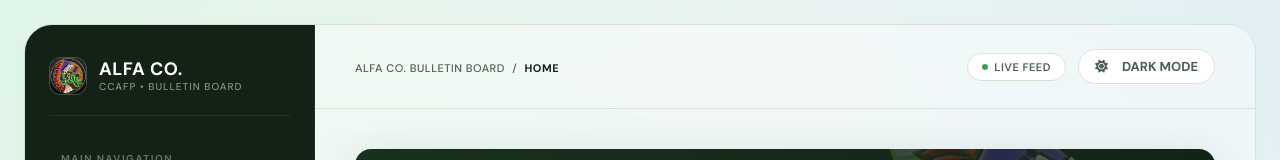
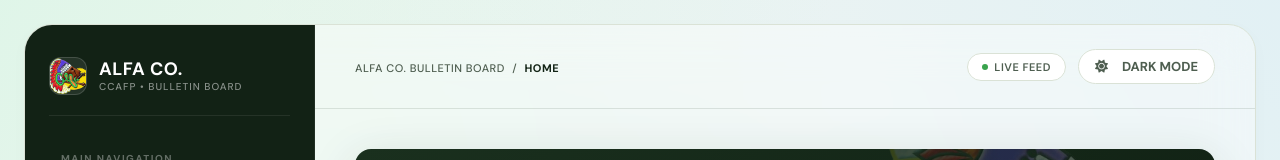
Before and after one commit to cdtpalers/alfa-coy, a React (Vite) app: page / in a window 1280 px wide. Shown: the top 160 px of the page. Built offline with nearby package versions, Linux system fonts and the light colour scheme.

Commit message:
style: update sidebar logo to use the new alfa company icon

```diff
--- a/src/components/SideBar.jsx
+++ b/src/components/SideBar.jsx
@@ -38,7 +38,7 @@ export default function SideBar({
       {/* Brand Header */}
       <div className="sidebar-brand">
         <div className="sidebar-coa" style={{ overflow: 'hidden', padding: 0 }}>
-          <img src="/logo.webp" alt="ALFA CO. Logo" style={{ width: '100%', height: '100%', objectFit: 'cover' }} />
+          <img src="/favicon.png" alt="ALFA CO. Logo" style={{ width: '100%', height: '100%', objectFit: 'cover' }} />
         </div>
         <div className="sidebar-brand-text">
           <h1>ALFA CO.</h1>
```
